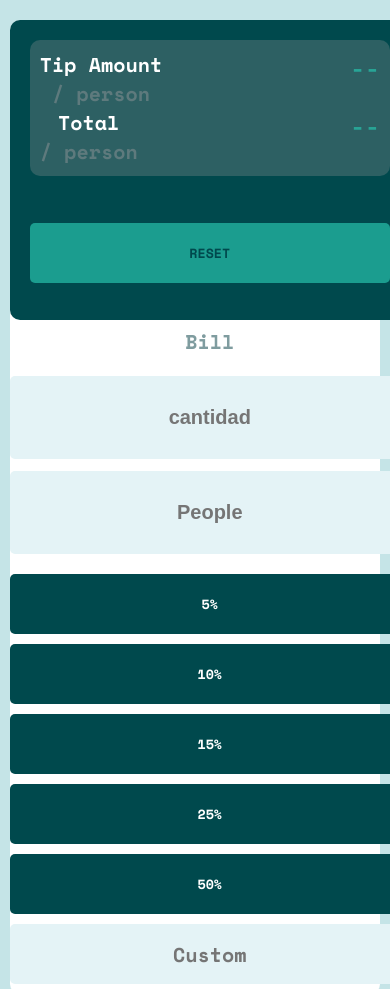
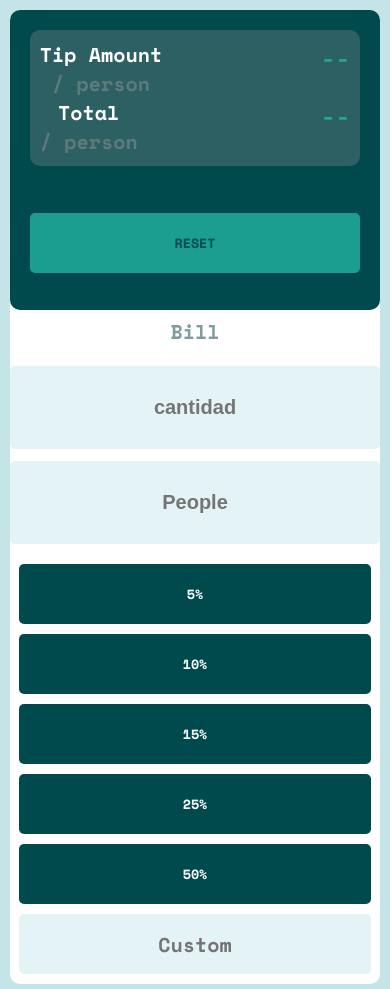
Before and after one commit to LuisD3vv/TipCalculator, a plain HTML site: page index.html in a window 390 px wide. Shown: the top 989 px of the page. Drawn offline with nearby package versions, Linux system fonts and the light colour scheme.

Commit message:
fix responsive 2

```diff
--- a/styles.css
+++ b/styles.css
@@ -46,8 +46,8 @@ font-size: 24px;
     font-family: "Space Mono", monospace;
     display: grid;
     grid-template-columns: 1fr 1fr;
-    max-width: 55rem;
-    width: 100%;
+    width: 55rem;
+    max-width: 100%;
     margin: 15rem auto;
     background-color: var(--White);
     padding: 10px;
@@ -55,12 +55,14 @@ font-size: 24px;
     gap: 1rem;
     height: auto;
 }
-/*princiapal*/
+/*principal*/
 .contenedor__inputdatos {
     display: flex;
     flex-direction: column;
     gap: 10px;
     margin-top: 10px;
+    max-width: 100%;
+    width: auto;
 }
 label {
     color: var(--Grey400);
@@ -69,6 +71,7 @@ label {
     font-family: "Space Mono", monospace;
     display: flex;
     flex-direction: column;
+    width: auto;
     padding: 2rem;
     background-color: var(--Green900);
     border-radius: 10px;
@@ -76,6 +79,7 @@ label {
 .tipamount, .totalamount {
     display: flex;
     justify-content: space-between;
+    width: auto;
 }
 #reset {
     font-family: "Space Mono", monospace;
@@ -121,14 +125,14 @@ span {
     border-radius: 5px;
     border: medium;
     cursor: pointer;
-    width: 7rem;
     height: 3.5rem;
 }
 @media (max-width: 45rem) {
+
     .contenedor {
         grid-template-columns: 1fr;
         width: 95%;
-        margin: 2rem auto;
+        margin: 1rem auto;
         padding: unset;
     }
     .contenedor__outputdatos {
@@ -136,6 +140,7 @@ span {
         order: -1;
         height: 30rem;
         padding-bottom: 1rem;
+        width: 100%;
     }
     .contenedor__inputdatos--porcentajes {
         display: flex;
@@ -148,12 +153,12 @@ span {
         border-radius: 10px;
     }
     .boton {
-        width: 40rem;
+        width: 95%;
         height: 6rem;
         margin: auto;
     }
     input {
-        width: 100%;
+        width: 95%;
         padding: 10px;
         font-size: 2rem;
     }
```
